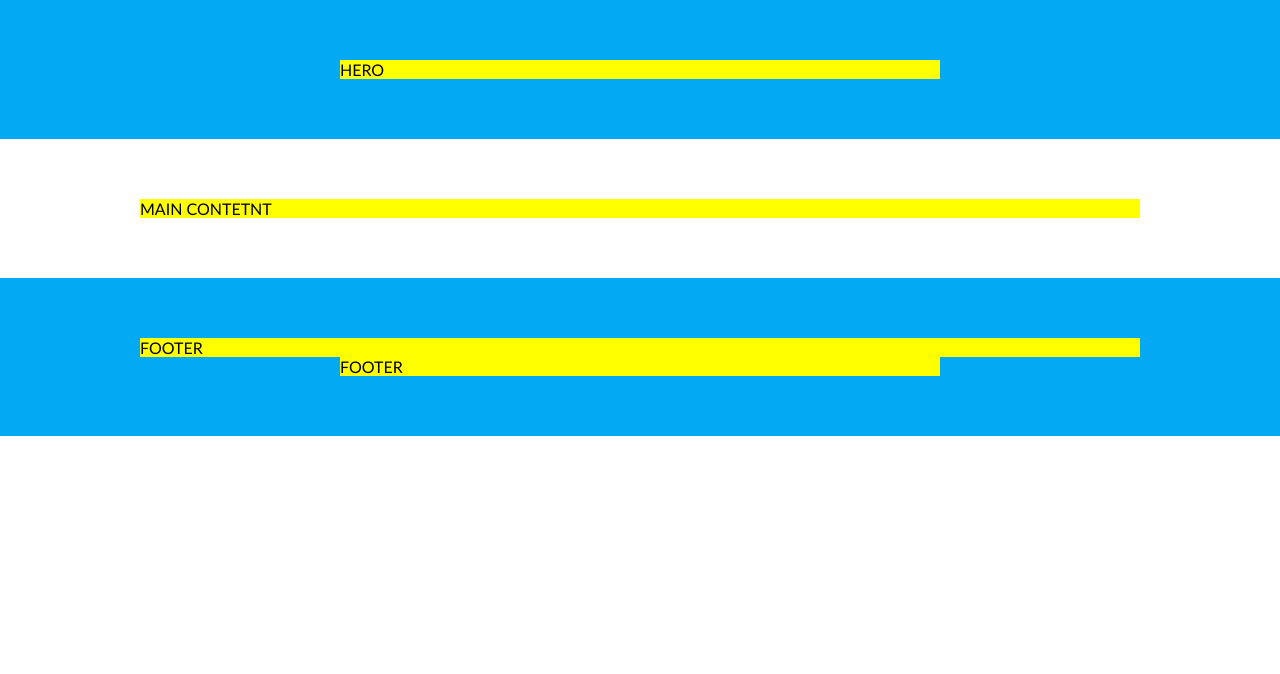
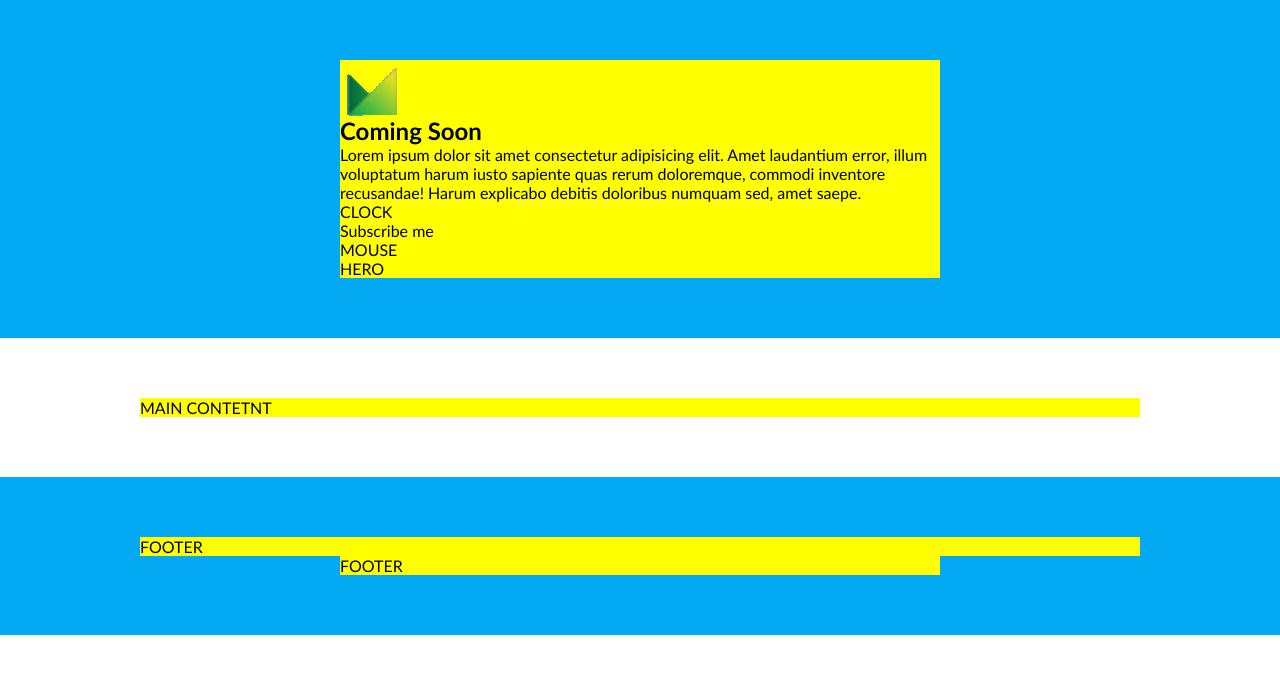
Before and after one commit to Creat2die/5-coming-soon, a website: page index.html in a window 1280 px wide. Drawn offline with Linux system fonts and the light colour scheme.

Commit message:
Hero structure

```diff
--- a/index.html
+++ b/index.html
@@ -18,6 +18,18 @@
     <body>
         <section class="container bg-main">
             <div class="row-short">
+                <img src="./img/logo.png" alt="Logo">
+                <h1>Coming Soon</h1>
+                <p>Lorem ipsum dolor sit amet consectetur adipisicing elit. Amet laudantium error, illum voluptatum harum iusto sapiente quas rerum doloremque, commodi inventore recusandae! Harum explicabo debitis doloribus numquam sed, amet saepe.</p>
+                <div>
+                    CLOCK
+                </div>
+                <form action="">
+                    Subscribe me
+                </form>
+                <div>
+                    MOUSE
+                </div>
                 HERO
             </div>
         </section>
```
